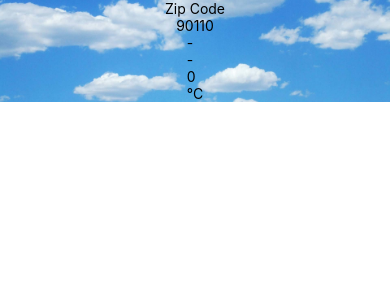
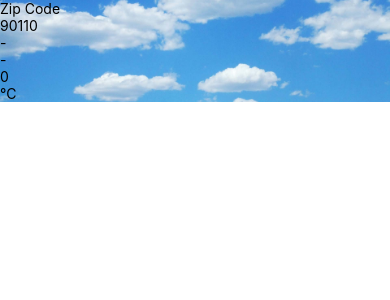
Before and after one commit to phumin-psu/3sa04-lab, a React Native app: screen / in a window 390 px wide. Shown: the top 300 px of the page. Built offline with nearby package versions, Linux system fonts and the light colour scheme.

Commit message:
remove style center

```diff
--- a/components/Weather.js
+++ b/components/Weather.js
@@ -20,7 +20,7 @@ export default function Weather(props) {
 
 const styles = StyleSheet.create({
     backdrop: {
-        alignItems: 'center',
+
         width: '100%',
         height: '100%'
     },
```
